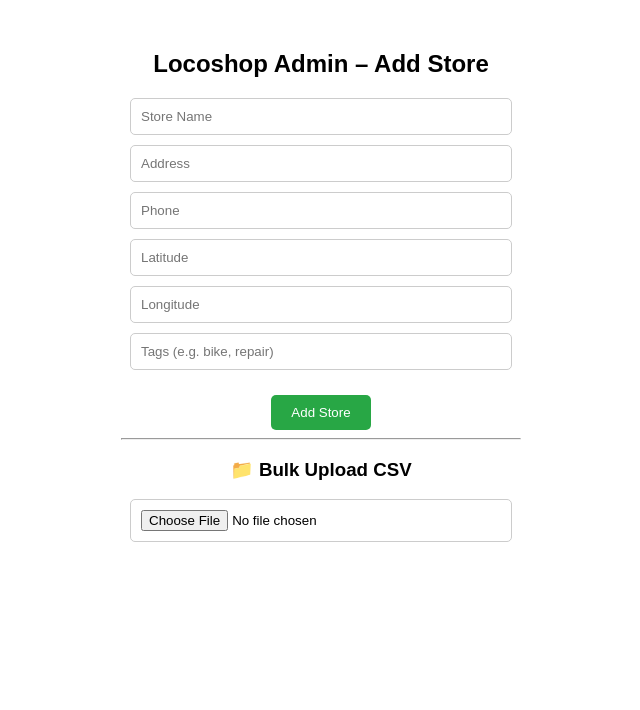
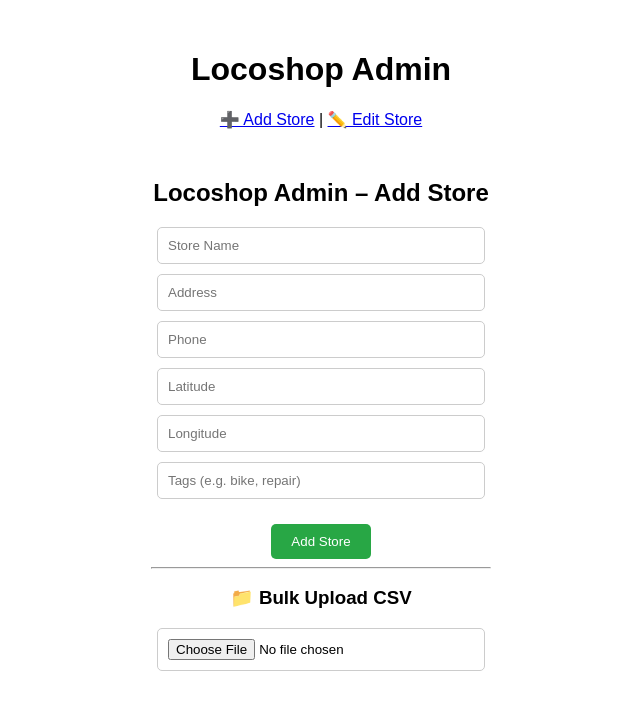
Before and after one commit to win4abhang/locoshop-admin, a React (Create React App) app: page / in a window 1280 px wide. Shown: the top 710 px of the page, without its empty margins (319-959 px from the left). Built offline with nearby package versions, Linux system fonts and the light colour scheme.

Commit message:
if any data is missing we inserting dummy data

```diff
--- a/package.json
+++ b/package.json
@@ -10,6 +10,7 @@
     "papaparse": "^5.5.2",
     "react": "^19.1.0",
     "react-dom": "^19.1.0",
+    "react-router-dom": "^7.5.1",
     "react-scripts": "5.0.1",
     "web-vitals": "^2.1.4"
   },
--- /dev/null
+++ b/src/AddStore.js
@@ -0,0 +1,105 @@
+import React, { useState } from 'react';
+import './App.css';
+import Papa from 'papaparse';
+
+const BACKEND_URL = 'https://locoshop-backend.onrender.com';
+
+function App() {
+  const [formData, setFormData] = useState({
+    name: '',
+    address: '',
+    phone: '',
+    lat: '',
+    lng: '',
+    tags: '',
+  });
+  const [message, setMessage] = useState('');
+  const [bulkMessage, setBulkMessage] = useState('');
+
+  const handleChange = (e) => {
+    setFormData({ ...formData, [e.target.name]: e.target.value });
+  };
+
+  const handleSubmit = async (e) => {
+    e.preventDefault();
+
+    const tagsArray = formData.tags.split(',').map(tag => tag.trim());
+    const storeData = { ...formData, tags: tagsArray };
+
+    const response = await fetch(`${BACKEND_URL}/api/stores/add`, {
+      method: 'POST',
+      headers: { 'Content-Type': 'application/json' },
+      body: JSON.stringify(storeData),
+    });
+
+    const data = await response.json();
+
+    if (response.ok) {
+      setMessage('✅ Store added successfully!');
+      setFormData({ name: '', address: '', phone: '', lat: '', lng: '', tags: '' });
+    } else {
+      setMessage('❌ ' + data.message);
+    }
+  };
+
+  const handleCSVUpload = (e) => {
+    const file = e.target.files[0];
+    if (!file) return;
+
+    Papa.parse(file, {
+      header: true,
+      skipEmptyLines: true,
+      complete: async (results) => {
+        try {
+          const stores = results.data.map(row => ({
+            name: row.name,
+            address: row.address,
+            phone: row.phone,
+            lat: row.lat,
+            lng: row.lng,
+            tags: row.tags,
+          }));
+
+          const response = await fetch(`${BACKEND_URL}/api/stores/bulk`, {
+            method: 'POST',
+            headers: { 'Content-Type': 'application/json' },
+            body: JSON.stringify(stores),
+          });
+
+          const data = await response.json();
+          if (response.ok) {
+            setBulkMessage('✅ Bulk stores uploaded successfully!');
+          } else {
+            setBulkMessage('❌ ' + data.message);
+          }
+        } catch (err) {
+          console.error("CSV Upload Error:", err);
+          setBulkMessage('❌ Error processing CSV file.');
+        }
+      }
+    });
+  };
+
+  return (
+    <div className="App">
+      <h2>Locoshop Admin – Add Store</h2>
+      <form onSubmit={handleSubmit}>
+        <input type="text" name="name" placeholder="Store Name" value={formData.name} onChange={handleChange} required />
+        <input type="text" name="address" placeholder="Address" value={formData.address} onChange={handleChange} required />
+        <input type="text" name="phone" placeholder="Phone" value={formData.phone} onChange={handleChange} required />
+        <input type="text" name="lat" placeholder="Latitude" value={formData.lat} onChange={handleChange} required />
+        <input type="text" name="lng" placeholder="Longitude" value={formData.lng} onChange={handleChange} required />
+        <input type="text" name="tags" placeholder="Tags (e.g. bike, repair)" value={formData.tags} onChange={handleChange} required />
+        <button type="submit">Add Store</button>
+      </form>
+      {message && <p>{message}</p>}
+
+      <hr />
+      <h3>📁 Bulk Upload CSV</h3>
+      <input type="file" accept=".csv" onChange={handleCSVUpload} />
+      {bulkMessage && <p>{bulkMessage}</p>}
+    </div>
+  );
+}
+
+export default App;
--- a/src/App.js
+++ b/src/App.js
@@ -1,104 +1,23 @@
-import React, { useState } from 'react';
+import React from 'react';
+import { BrowserRouter as Router, Routes, Route, Link } from 'react-router-dom';
+import AddStore from './AddStore';
+import EditStore from './EditStore';
 import './App.css';
-import Papa from 'papaparse';
-
-const BACKEND_URL = 'https://locoshop-backend.onrender.com';
 
 function App() {
-  const [formData, setFormData] = useState({
-    name: '',
-    address: '',
-    phone: '',
-    lat: '',
-    lng: '',
-    tags: '',
-  });
-  const [message, setMessage] = useState('');
-  const [bulkMessage, setBulkMessage] = useState('');
-
-  const handleChange = (e) => {
-    setFormData({ ...formData, [e.target.name]: e.target.value });
-  };
-
-  const handleSubmit = async (e) => {
-    e.preventDefault();
-
-    const tagsArray = formData.tags.split(',').map(tag => tag.trim());
-    const storeData = { ...formData, tags: tagsArray };
-
-    const response = await fetch(`${BACKEND_URL}/api/stores/add`, {
-      method: 'POST',
-      headers: { 'Content-Type': 'application/json' },
-      body: JSON.stringify(storeData),
-    });
-
-    const data = await response.json();
-
-    if (response.ok) {
-      setMessage('✅ Store added successfully!');
-      setFormData({ name: '', address: '', phone: '', lat: '', lng: '', tags: '' });
-    } else {
-      setMessage('❌ ' + data.message);
-    }
-  };
-
-  const handleCSVUpload = (e) => {
-    const file = e.target.files[0];
-    if (!file) return;
-
-    Papa.parse(file, {
-      header: true,
-      skipEmptyLines: true,
-      complete: async (results) => {
-        try {
-          const stores = results.data.map(row => ({
-            name: row.name,
-            address: row.address,
-            phone: row.phone,
-            lat: row.lat,
-            lng: row.lng,
-            tags: row.tags,
-          }));
-
-          const response = await fetch(`${BACKEND_URL}/api/stores/bulk`, {
-            method: 'POST',
-            headers: { 'Content-Type': 'application/json' },
-            body: JSON.stringify(stores),
-          });
-
-          const data = await response.json();
-          if (response.ok) {
-            setBulkMessage('✅ Bulk stores uploaded successfully!');
-          } else {
-            setBulkMessage('❌ ' + data.message);
-          }
-        } catch (err) {
-          console.error("CSV Upload Error:", err);
-          setBulkMessage('❌ Error processing CSV file.');
-        }
-      }
-    });
-  };
-
   return (
-    <div className="App">
-      <h2>Locoshop Admin – Add Store</h2>
-      <form onSubmit={handleSubmit}>
-        <input type="text" name="name" placeholder="Store Name" value={formData.name} onChange={handleChange} required />
-        <input type="text" name="address" placeholder="Address" value={formData.address} onChange={handleChange} required />
-        <input type="text" name="phone" placeholder="Phone" value={formData.phone} onChange={handleChange} required />
-        <input type="text" name="lat" placeholder="Latitude" value={formData.lat} onChange={handleChange} required />
-        <input type="text" name="lng" placeholder="Longitude" value={formData.lng} onChange={handleChange} required />
-        <input type="text" name="tags" placeholder="Tags (e.g. bike, repair)" value={formData.tags} onChange={handleChange} required />
-        <button type="submit">Add Store</button>
-      </form>
-      {message && <p>{message}</p>}
-
-      <hr />
-      <h3>📁 Bulk Upload CSV</h3>
-      <input type="file" accept=".csv" onChange={handleCSVUpload} />
-      {bulkMessage && <p>{bulkMessage}</p>}
-    </div>
+    <Router>
+      <div className="App">
+        <h1>Locoshop Admin</h1>
+        <nav>
+          <Link to="/">➕ Add Store</Link> | <Link to="/edit">✏️ Edit Store</Link>
+        </nav>
+        <Routes>
+          <Route path="/" element={<AddStore />} />
+          <Route path="/edit" element={<EditStore />} />
+        </Routes>
+      </div>
+    </Router>
   );
 }
 
--- /dev/null
+++ b/src/EditStore.js
@@ -0,0 +1,75 @@
+import React, { useState } from 'react';
+
+const BACKEND_URL = 'https://locoshop-backend.onrender.com';
+
+function EditStore() {
+  const [editPhone, setEditPhone] = useState('');
+  const [formData, setFormData] = useState({
+    name: '', address: '', phone: '', lat: '', lng: '', tags: ''
+  });
+  const [message, setMessage] = useState('');
+  const [isLoaded, setIsLoaded] = useState(false);
+
+  const handleLoad = async () => {
+    const res = await fetch(`${BACKEND_URL}/api/stores/by-phone/${editPhone}`);
+    const data = await res.json();
+    if (res.ok) {
+      setFormData({ ...data.store, tags: data.store.tags.join(', ') });
+      setIsLoaded(true);
+      setMessage('✅ Store loaded for editing.');
+    } else {
+      setMessage('❌ Store not found.');
+    }
+  };
+
+  const handleChange = (e) => {
+    setFormData({ ...formData, [e.target.name]: e.target.value });
+  };
+
+  const handleUpdate = async (e) => {
+    e.preventDefault();
+    const tagsArray = formData.tags.split(',').map(tag => tag.trim());
+    const updatedData = { ...formData, tags: tagsArray };
+
+    const res = await fetch(`${BACKEND_URL}/api/stores/update/${editPhone}`, {
+      method: 'PUT',
+      headers: { 'Content-Type': 'application/json' },
+      body: JSON.stringify(updatedData),
+    });
+
+    const data = await res.json();
+    if (res.ok) {
+      setMessage('✅ Store updated successfully.');
+    } else {
+      setMessage('❌ ' + data.message);
+    }
+  };
+
+  return (
+    <div>
+      <h2>Edit Store</h2>
+      <input
+        type="text"
+        placeholder="Enter phone number"
+        value={editPhone}
+        onChange={(e) => setEditPhone(e.target.value)}
+      />
+      <button onClick={handleLoad}>Load Store</button>
+
+      {isLoaded && (
+        <form onSubmit={handleUpdate}>
+          <input type="text" name="name" value={formData.name} onChange={handleChange} required />
+          <input type="text" name="address" value={formData.address} onChange={handleChange} required />
+          <input type="text" name="phone" value={formData.phone} onChange={handleChange} required />
+          <input type="text" name="lat" value={formData.lat} onChange={handleChange} required />
+          <input type="text" name="lng" value={formData.lng} onChange={handleChange} required />
+          <input type="text" name="tags" value={formData.tags} onChange={handleChange} required />
+          <button type="submit">Update Store</button>
+        </form>
+      )}
+      {message && <p>{message}</p>}
+    </div>
+  );
+}
+
+export default EditStore;
```
Also changed, not shown: 1 other file (tests, documents, lock files or other folders).
